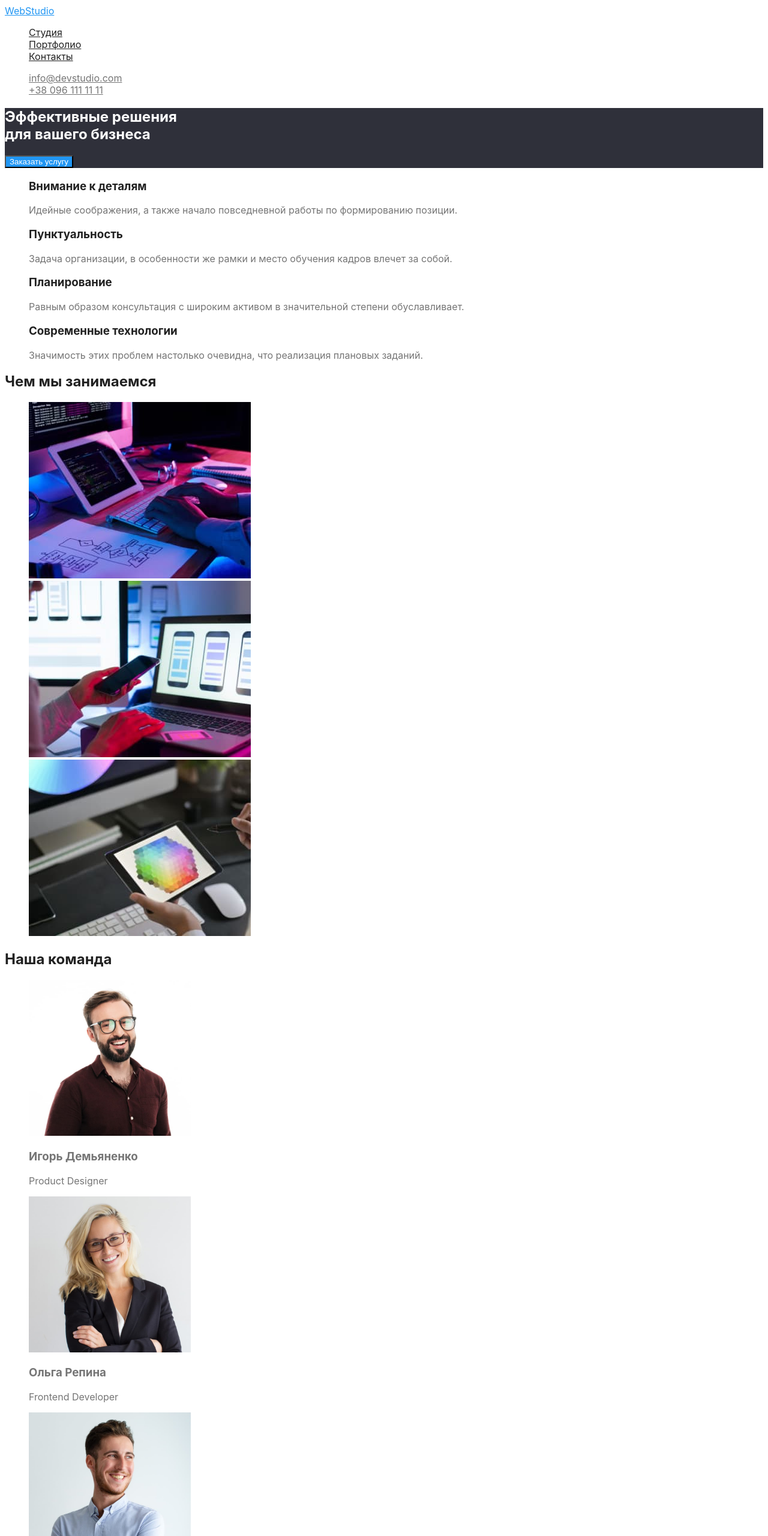
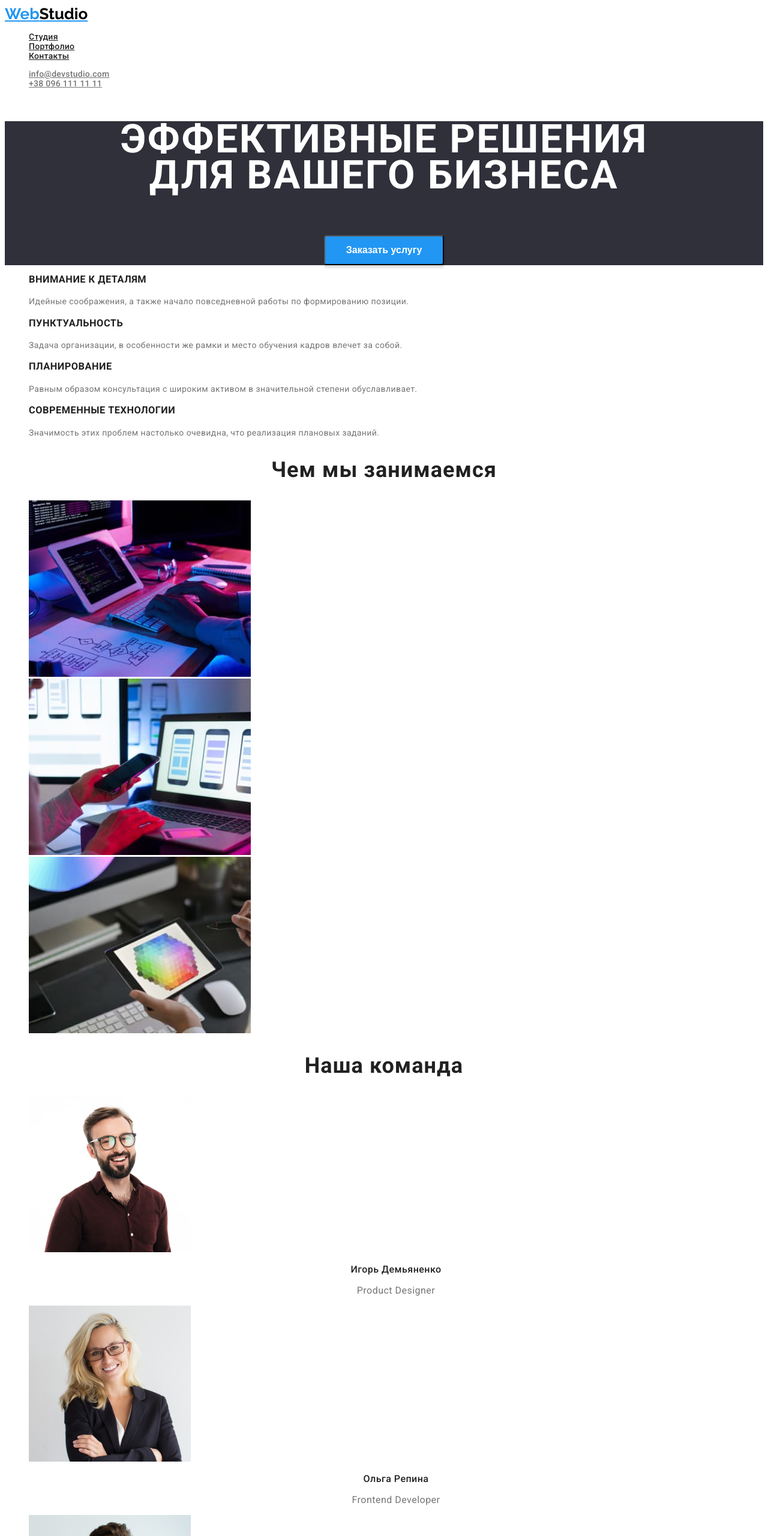
Before and after one commit to ivanytskyi2407/goit-markup-hw-02, a plain HTML site: page index.html in a window 1280 px wide. Shown: the top 2560 px of the page at 60% size. Drawn offline with Linux system fonts and the light colour scheme.

Commit message:
Update style.css

```diff
--- a/css/style.css
+++ b/css/style.css
@@ -2,27 +2,43 @@
   --primary-text-color: #757575;
   --title-text-color: #212121;
   --accent-color: #2196f3;
+  --primary-white-color: #ffffff;
+  --background-color-secondary: #2f303a;
+  --bachgroun-button-portfolio: #f5f4fa;
 }
 body {
-  color: #757575;
-  background-color: white;
-  font-family: -apple-system, BlinkMacSystemFont, "Segoe UI", Roboto, Oxygen,
-    Ubuntu, Cantarell, "Open Sans", "Helvetica Neue", sans-serif;
+  font-family: roboto;
+  font-style: normal;
+  font-weight: normal;
+  font-size: 14px;
+  line-height: 16px;
+
+  color: var(--primary-text-color);
+  background-color: var(--primary-white-color);
 }
 .list {
   list-style: none;
 }
 
 .logo {
-  color: #2196f3;
+  color: var(--accent-color);
+  font-family: Raleway;
+  font-weight: bold;
+  font-size: 26px;
+  line-height: 31px;
 }
-.logo-studio {
+.logo-black {
   color: black;
+}
+.logo-white {
+  color: var(--primary-white-color);
 }
 
 /* site nav */
 .site-nav a {
   color: var(--title-text-color);
+  font-weight: 500;
+  letter-spacing: 0.02em;
 }
 .site-nav a:hover {
   color: var(--accent-color);
@@ -30,6 +46,8 @@ body {
 /* auth nav */
 .auth-nav a {
   color: var(--primary-text-color);
+  font-weight: 500;
+  letter-spacing: 0.02em;
 }
 .auth-nav a:hover,
 .auth-nav a:focus {
@@ -38,18 +56,110 @@ body {
 
 /* Заказ услуг */
 .order {
-  background: #2f303a;
-  color: #ffffff;
+  background: var(--background-color-secondary);
+  color: var(--primary-white-color);
+  font-weight: 900;
+  font-size: 44px;
+  line-height: 60px;
+  text-align: center;
+  letter-spacing: 0.06em;
+  text-transform: uppercase;
 }
 .order button {
-  background: #2196f3;
-  color: #ffffff;
+  background: var(--accent-color);
+
+  width: 200px;
+  height: 50px;
+  left: 700px;
+  top: 430px;
+  box-shadow: 0px 4px 4px rgba(0, 0, 0, 0.15);
+  border-radius: 4px;
+  cursor: pointer;
+  color: var(--primary-white-color);
+  font-weight: bold;
+  font-size: 16px;
+  line-height: 30px;
 }
 .section-title {
   color: var(--title-text-color);
+  font-weight: bold;
+  font-size: 36px;
+  line-height: 42px;
+  text-align: center;
+  letter-spacing: 0.03em;
 }
 
 /* наше преимущество */
+
 .features .title {
   color: var(--title-text-color);
+  font-weight: bold;
+  letter-spacing: 0.03em;
+  text-transform: uppercase;
 }
+.description {
+  line-height: 24px;
+  letter-spacing: 0.03em;
+}
+/* Чем мы занимаемся */
+
+/* Наша команда */
+.team {
+  color: var(--title-text-color);
+  font-weight: 500;
+  font-size: 16px;
+  line-height: 19px;
+  text-align: center;
+  letter-spacing: 0.03em;
+}
+.profession {
+  font-size: 16px;
+  line-height: 19px;
+  text-align: center;
+  letter-spacing: 0.03em;
+}
+
+/* Футер */
+.footer {
+  background-color: var(--background-color-secondary);
+}
+.address a {
+  font-style: normal;
+  line-height: 24px;
+  letter-spacing: 0.03em;
+  color: var(--primary-white-color);
+}
+.contacts a {
+  color: rgba(255, 255, 255, 0.6);
+}
+
+/* Portfolio */
+/* Навигация */
+
+.navigation button {
+  font-weight: 500;
+  font-size: 16px;
+  line-height: 26px;
+  color: var(--title-text-color);
+  background: var(--bachgroun-button-portfolio);
+  border: none;
+  border-radius: 4px;
+  cursor: pointer;
+}
+.navigation button:focus,
+.navigation button:hover {
+  background-color: var(--accent-color);
+  color: var(--primary-white-color);
+}
+.title-portfolio {
+  font-weight: bold;
+  font-size: 18px;
+  line-height: 36px;
+  letter-spacing: 0.06em;
+  color: var(--title-text-color);
+}
+.portfolio-services {
+  font-size: 16px;
+  line-height: 30px;
+  letter-spacing: 0.03em;
+}
```
